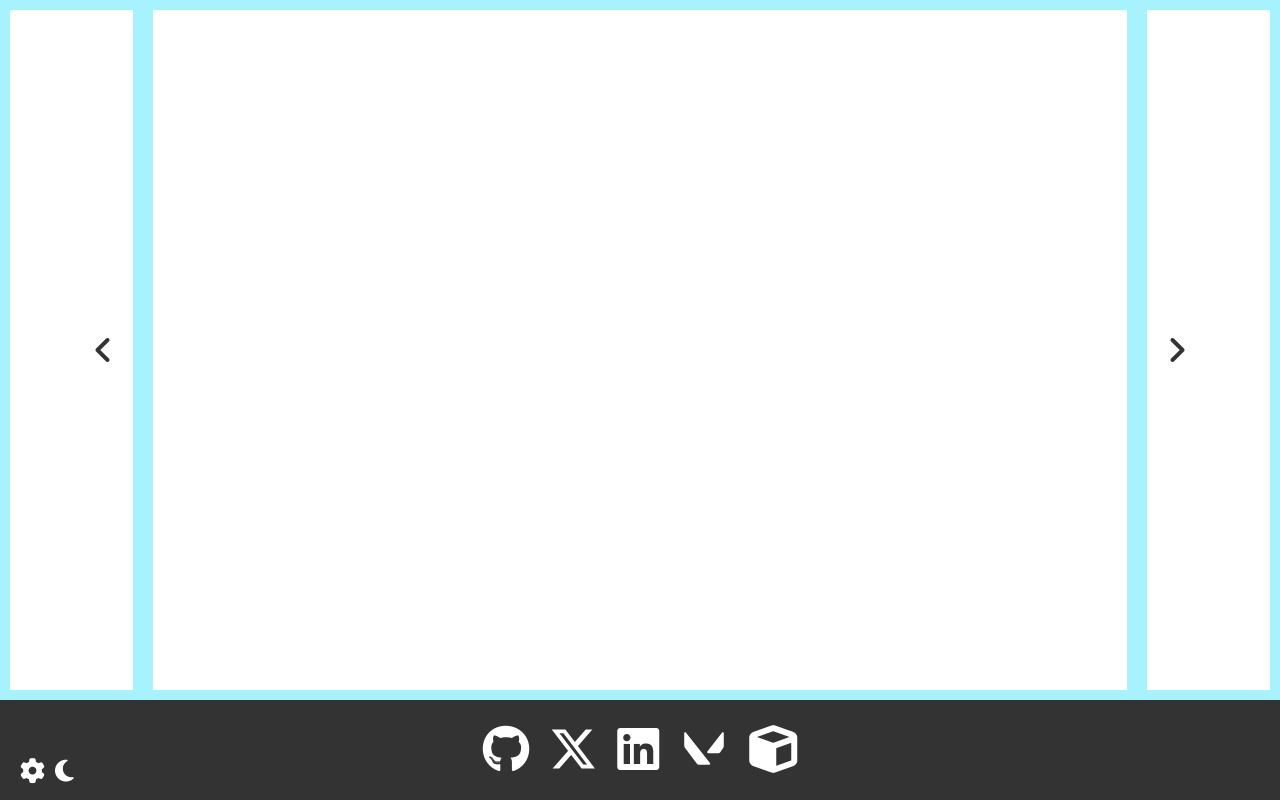
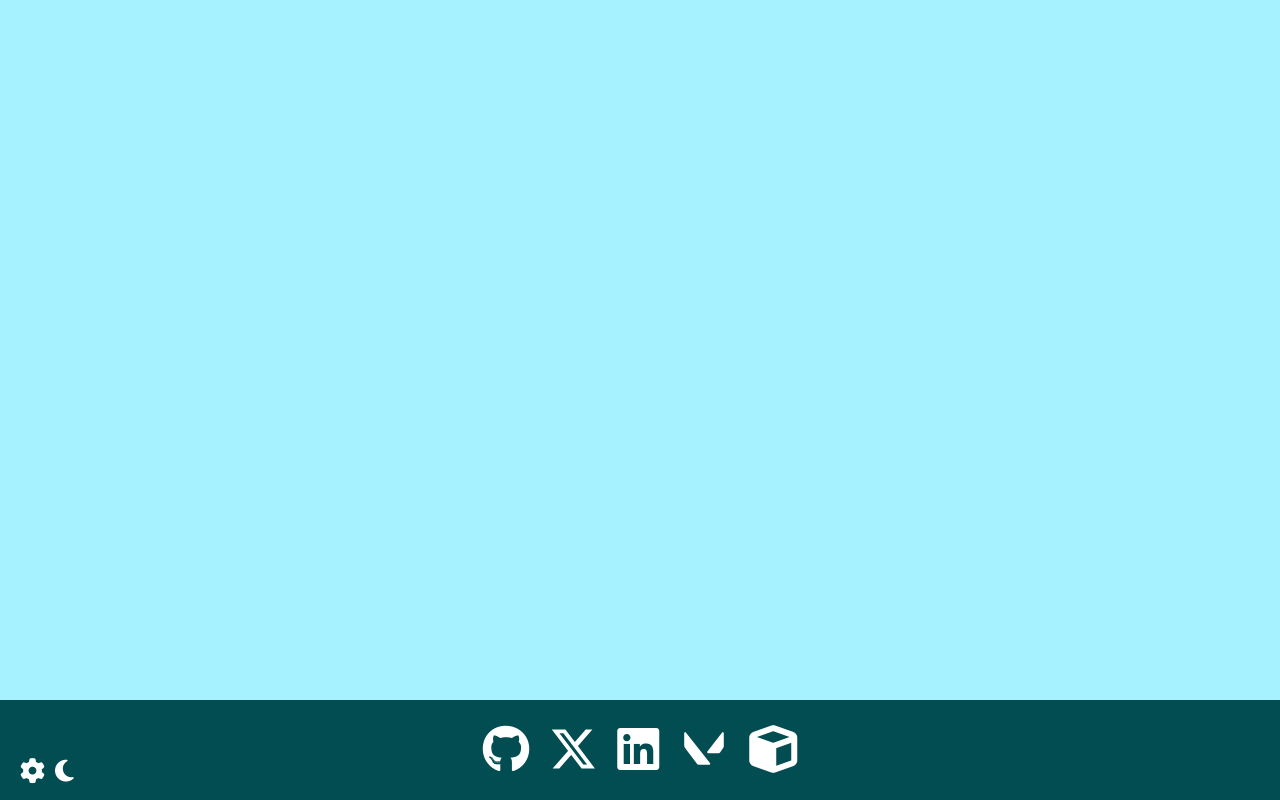
Before and after one commit to RafaelZapicoNiharu/myportfolio, a plain HTML site: page index.html in a window 1280 px wide. Drawn offline with Linux system fonts and the light colour scheme.

Commit message:
deisgn changes

```diff
--- a/index.html
+++ b/index.html
@@ -11,13 +11,7 @@
 
 <body>
     <div class="background-div">
-        <div class="column left"><i class="fa-solid fa-angle-left fa-2xl"></i>
-        </div>
-        <div class="column central">
-        </div>
-        <div class="column right">
-            <i class="fa-solid fa-angle-right fa-2xl"></i>
-        </div>
+
     </div>
     <div class="clearfix"></div>
     <div class="footer-menu">
--- a/styles.css
+++ b/styles.css
@@ -32,11 +32,13 @@
    .column.left {
        width: 10%;
        justify-content: flex-end;
+       background-color: transparent;
    }
 
    .column.right {
        width: 10%;
        justify-content: flex-start;
+       background-color: transparent;
    }
 
    .column.central {
@@ -50,7 +52,7 @@
    }
 
    .footer-menu {
-       background-color: #333;
+       background-color: rgb(2, 77, 82);
        color: white;
        display: flex;
        justify-content: space-between;
```
